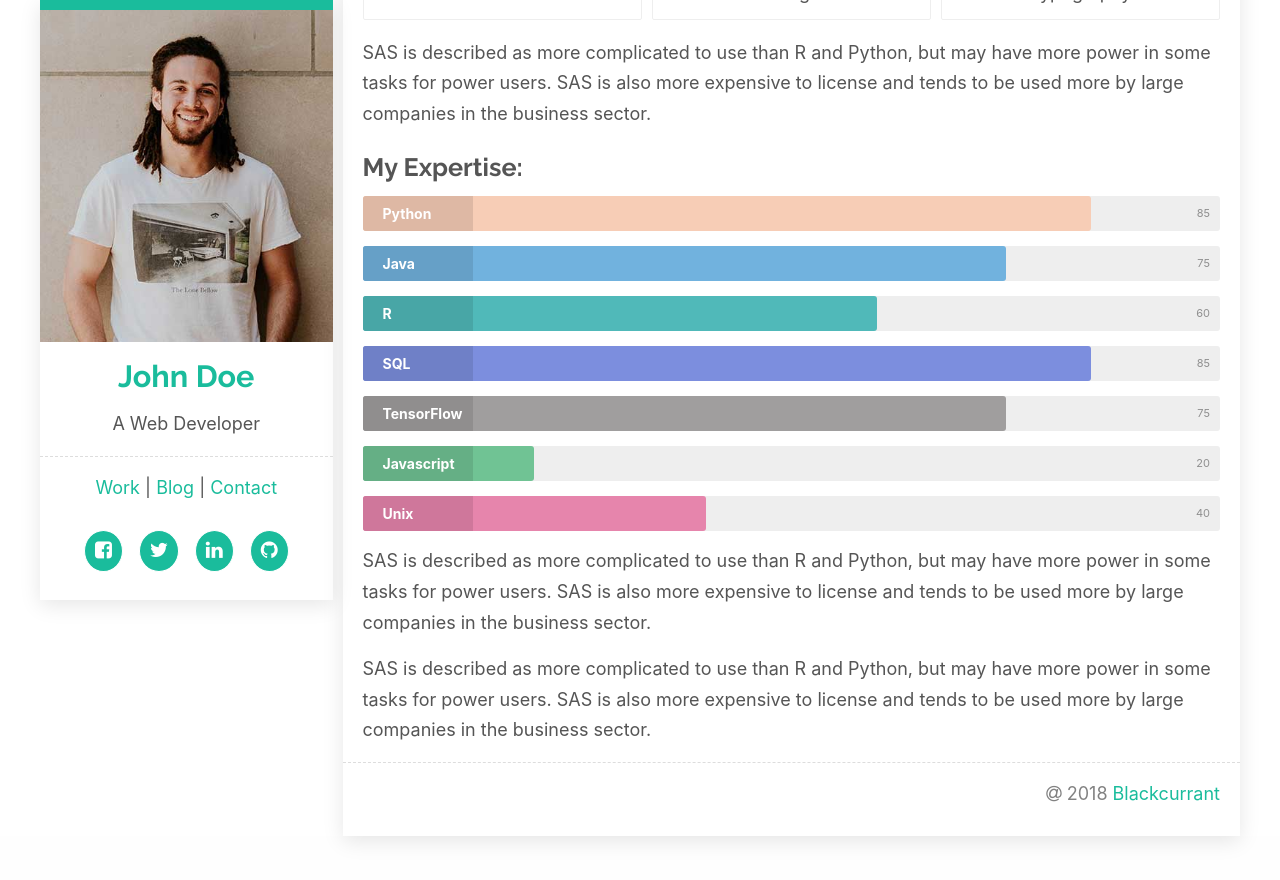
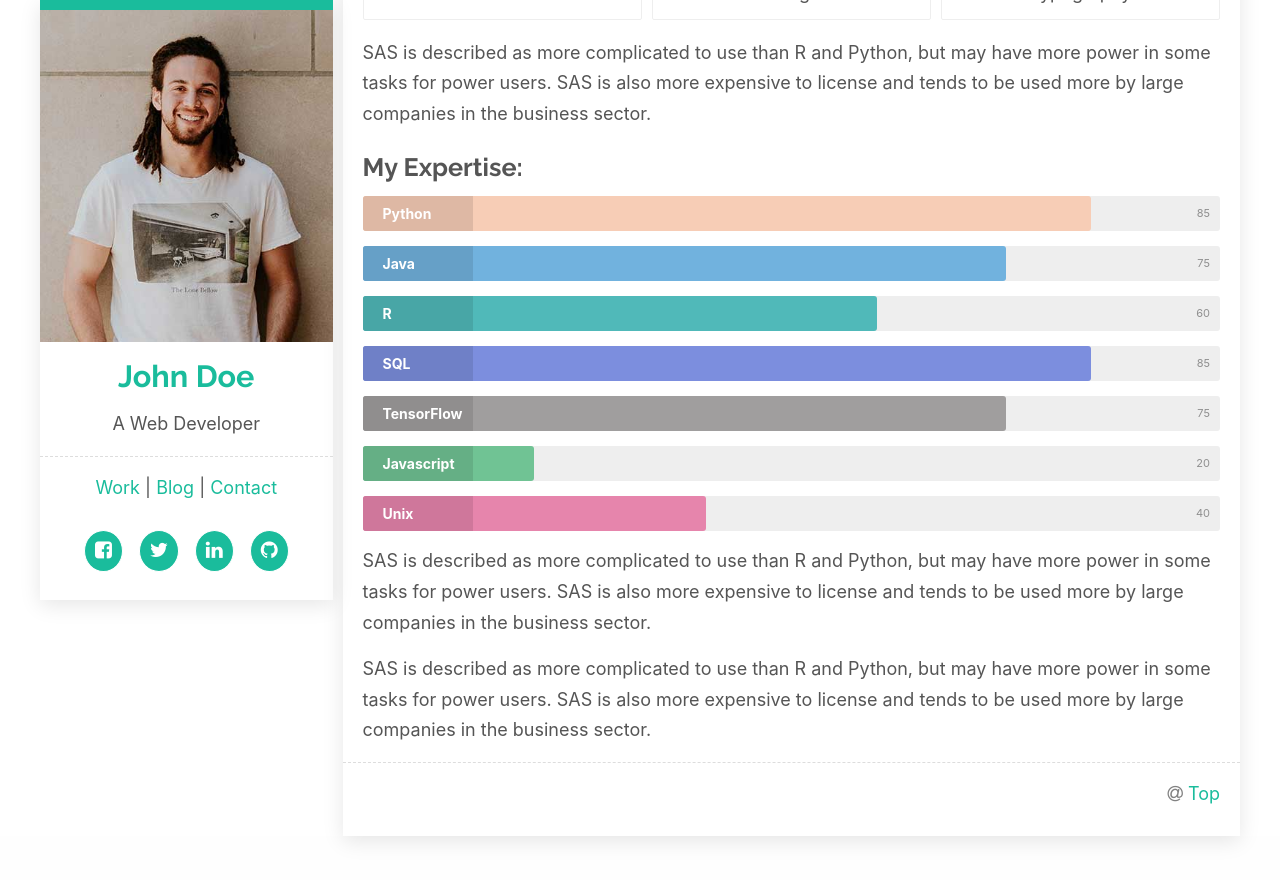
Before and after one commit to MLBott/home, a Jekyll site: the page built from index.html, in a window 1280 px wide and 900 px high, scrolled down 672 px. Shown: the top 880 px of the window. Built offline with Jekyll 4.4.1, drawn with Linux system fonts in a browser that asks for light colours; nearby versions of some CDN libraries.

Commit message:
Update footer.html

```diff
--- a/_includes/footer.html
+++ b/_includes/footer.html
@@ -1,5 +1,5 @@
 <footer>
     <div class="text-right">
-        <p class="copy"><i class="fa fa-at"></i> 2018 <a class="rev" href="{{site.url}}">Blackcurrant</a></p>
+        <p class="copy"><i class="fa fa-at"></i> <a class="rev" href="{{site.url}}">Top</a></p>
     </div>
 </footer>
```
